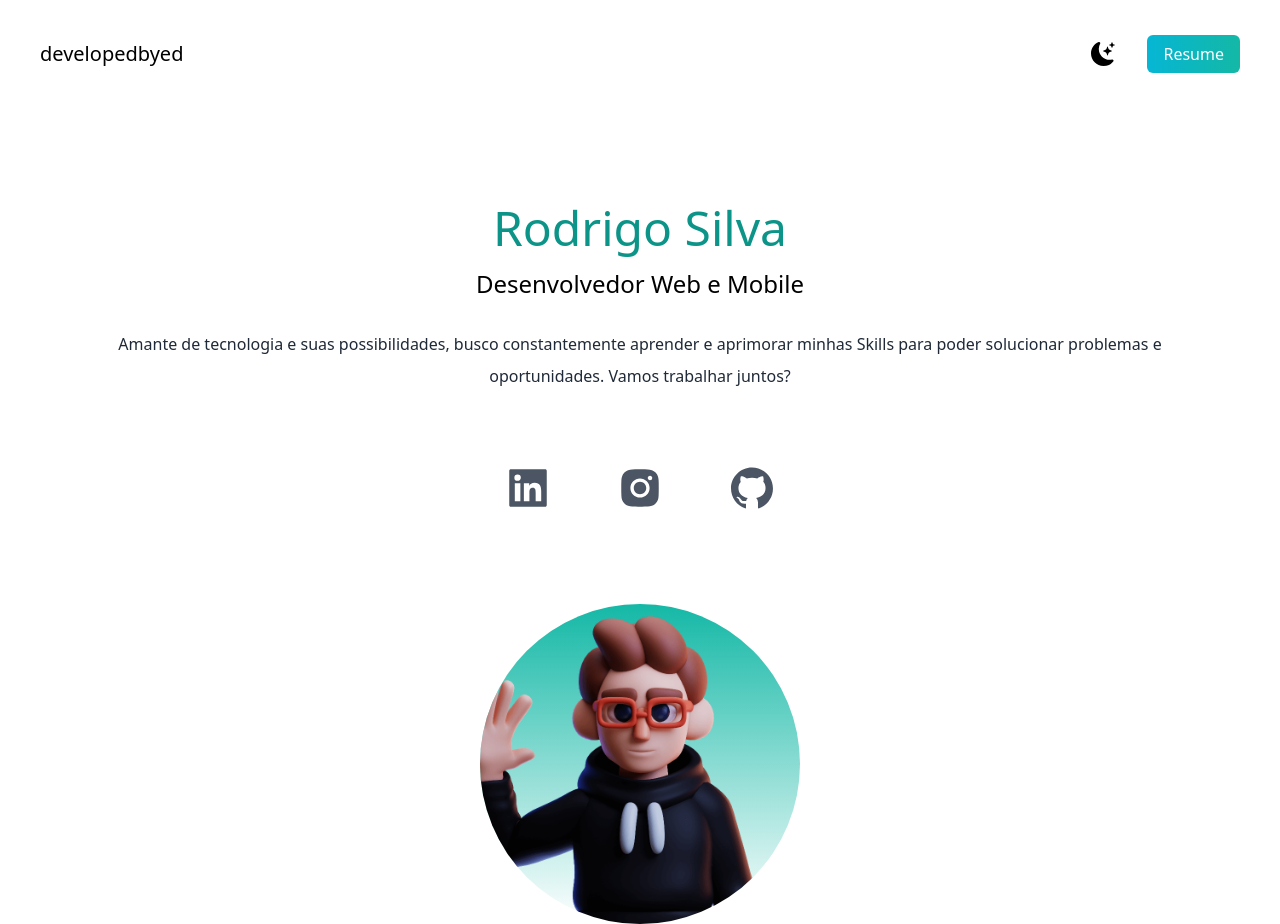
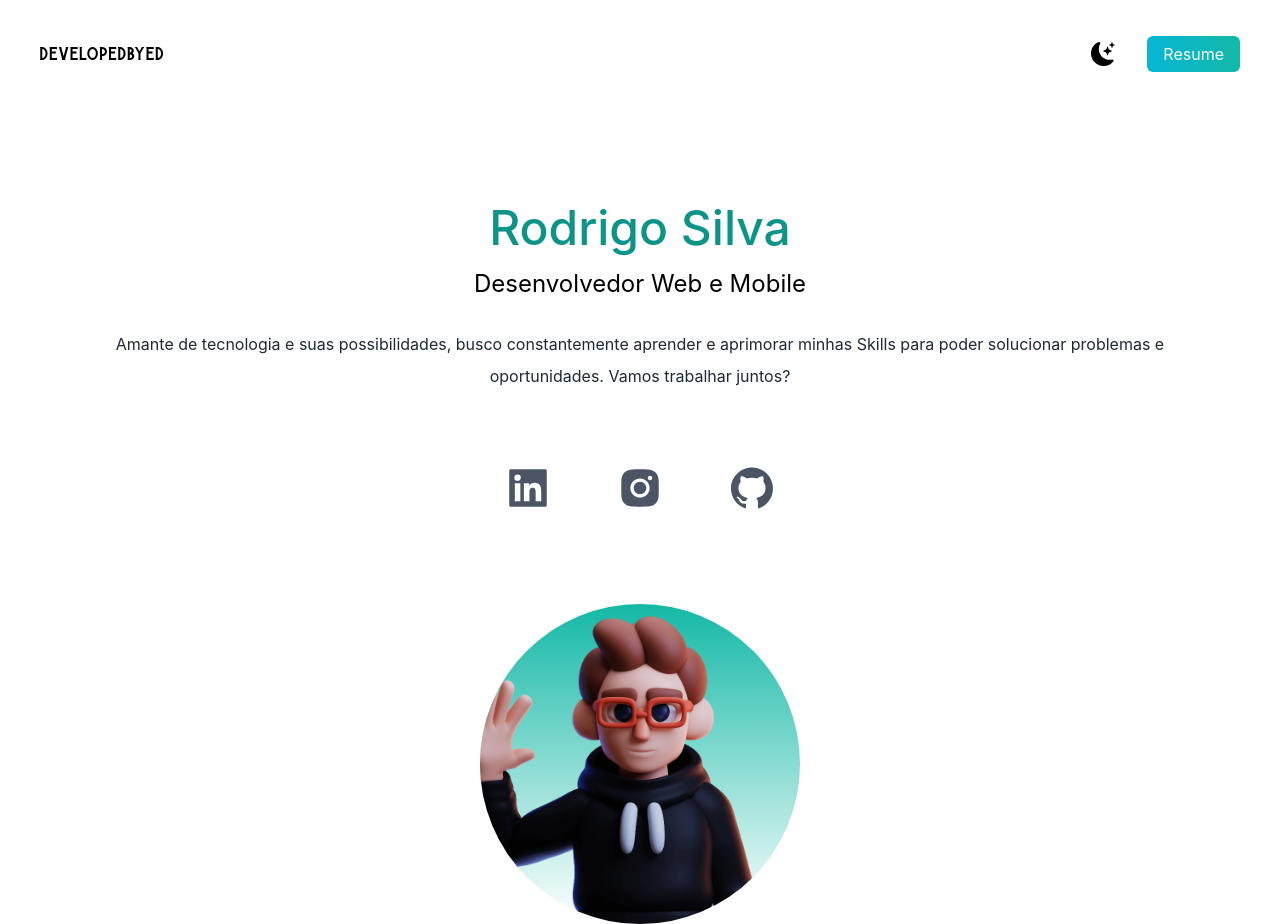
Before and after one commit to rodrigo-dias-silva/Portfolio, a Next.js app: page / in a window 1280 px wide. Built offline with nearby package versions, Linux system fonts and the light colour scheme.

Commit message:
atualizaçao e config tailwind, instalaçao lib react-icons

```diff
--- a/package.json
+++ b/package.json
@@ -11,7 +11,8 @@
   "dependencies": {
     "next": "12.3.1",
     "react": "18.2.0",
-    "react-dom": "18.2.0"
+    "react-dom": "18.2.0",
+    "react-icons": "^4.4.0"
   },
   "devDependencies": {
     "autoprefixer": "^10.4.12",
--- a/styles/globals.css
+++ b/styles/globals.css
@@ -1,7 +1,8 @@
 @tailwind base;
 @tailwind components;
 @tailwind utilities;
-/* html,
+
+html,
 body {
   padding: 0;
   margin: 0;
@@ -18,12 +19,7 @@
   box-sizing: border-box;
 }
 
-@media (prefers-color-scheme: dark) {
-  html {
-    color-scheme: dark;
-  }
-  body {
-    color: white;
-    background: black;
-  }
-} */
+@font-face {
+  font-family: "burtons";
+  src: url('../public/Burtons.otf')
+}
--- a/tailwind.config.js
+++ b/tailwind.config.js
@@ -5,7 +5,11 @@
     "./components/**/*.{js,ts,jsx,tsx}",
   ],
   theme: {
-    extend: {},
+    extend: {
+      fontFamily: {
+        burtons: "burtons",
+      }
+    },
   },
   plugins: [],
 }
```
Also changed, not shown: 2 other files (tests, documents, lock files or other folders).
